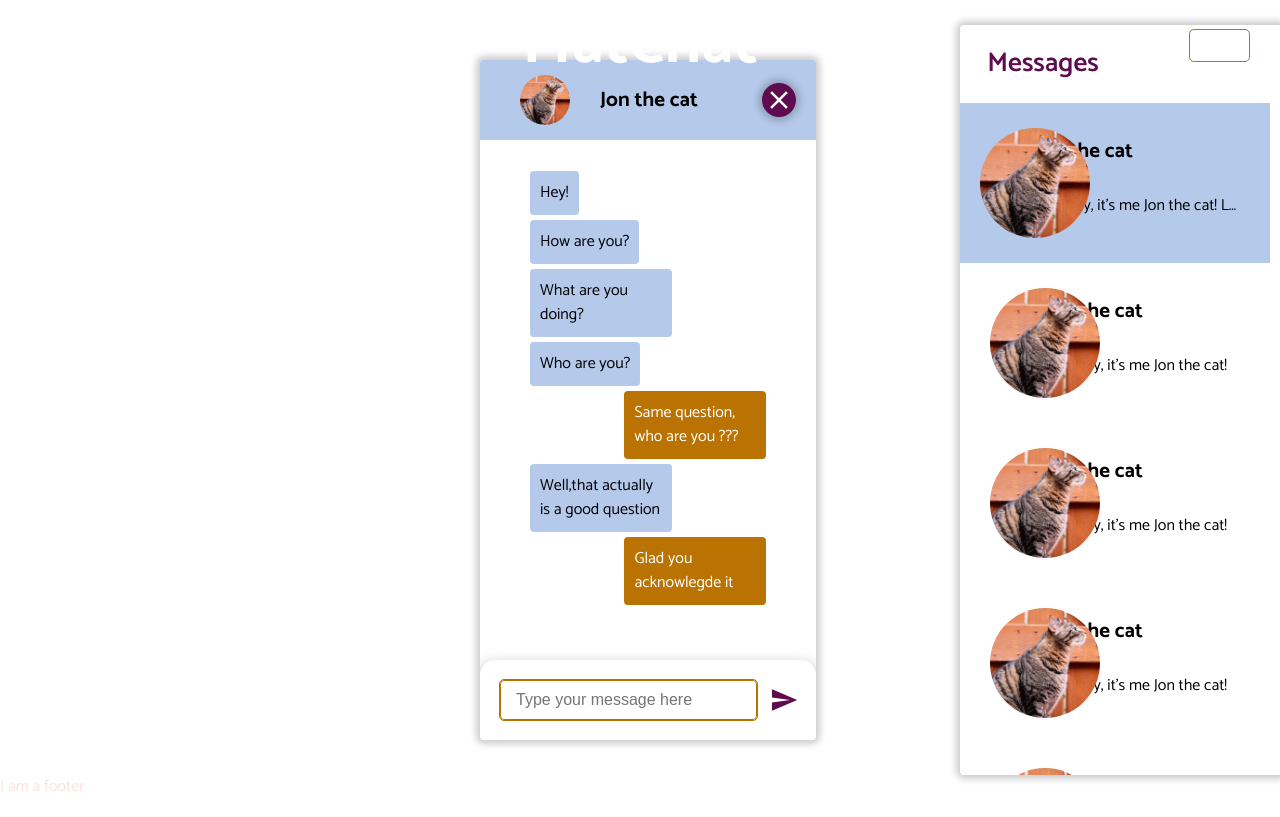
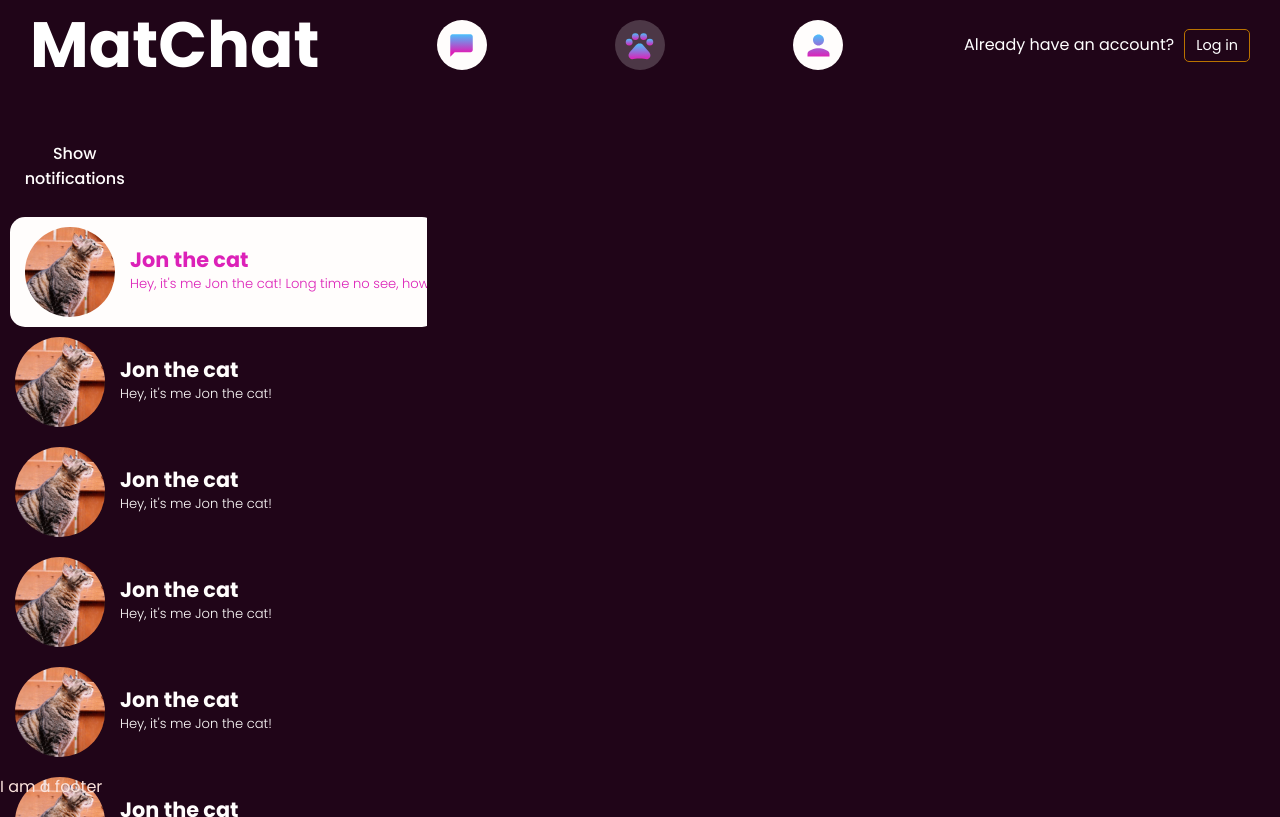
Before and after one commit to Snunesnk/Matcha, a React (Vite) app in the folder front/: page /dashboard/messages/1 in a window 1280 px wide. Built offline with nearby package versions, Linux system fonts and the light colour scheme; a web font is replaced by a local one.

Commit message:
Did some UI restyling

```diff
--- a/front/index.html
+++ b/front/index.html
@@ -3,6 +3,12 @@
     <head>
         <meta charset="UTF-8" />
         <link rel="icon" type="image/svg+xml" href="/vite.svg" />
+        <link rel="preconnect" href="https://fonts.googleapis.com" />
+        <link rel="preconnect" href="https://fonts.gstatic.com" crossorigin />
+        <link
+            href="https://fonts.googleapis.com/css2?family=Poppins:ital,wght@0,100;0,200;0,300;0,400;0,500;0,600;0,700;0,800;0,900;1,100;1,200;1,300;1,400;1,500;1,600;1,700;1,800;1,900&display=swap"
+            rel="stylesheet"
+        />
         <meta name="viewport" content="width=device-width, initial-scale=1.0" />
         <title>MatChat</title>
     </head>
--- a/front/src/Components/ChatList/index.css
+++ /dev/null
@@ -1,82 +0,0 @@
-#chat_list {
-    box-shadow: 0 0 7px 4px rgb(0 0 0 / 20%);
-    border-top-left-radius: 4px;
-    border-bottom-left-radius: 4px;
-    background-color: white;
-    overflow: hidden;
-    height: 750px;
-}
-
-.chat {
-    height: 750px;
-}
-
-#chat_list_title {
-    font-size: 1.7em;
-    font-weight: 600;
-    color: #5e0b4f;
-    width: 100%;
-    padding: 1em;
-}
-
-#chat_display_container {
-    overflow: auto;
-}
-
-.chat_message_container {
-    padding: 10px;
-    transition: all 200ms ease-out;
-}
-
-.chat_message_container.chat_active,
-.chat_message_container:hover {
-    transition: all 200ms ease-out;
-    cursor: pointer;
-    margin-left: -10px;
-}
-
-.chat_message_container:hover {
-    background-color: rgba(94, 11, 79, 0.28);
-}
-
-.chat_message_container.chat_active {
-    background-color: #b5c9ea;
-}
-
-.chat_img_container {
-    border-radius: 50%;
-    height: 110px;
-    width: 110px;
-    overflow: hidden;
-    display: flex;
-    align-items: center;
-    justify-content: center;
-    margin: 15px 30px 15px 20px !important;
-}
-
-.chat_img_container img {
-    width: 100%;
-    transform: scale(1.35);
-}
-
-.chat_username_message_container {
-    display: flex;
-    flex-direction: column !important;
-    justify-content: space-around;
-    padding-top: 10px;
-    padding-bottom: 20px;
-}
-
-.chat_username {
-    width: 100%;
-    font-size: 1.3em;
-    font-weight: 700;
-}
-
-.chat_last_message {
-    width: 100%;
-    white-space: nowrap;
-    overflow: hidden;
-    text-overflow: ellipsis;
-    margin-left: 30px;
-}
--- /dev/null
+++ b/front/src/Components/Message/Message.css
@@ -0,0 +1,70 @@
+.chat_message_container {
+    padding: 10px 0;
+    transition: all 200ms ease-out;
+    display: flex;
+    flex-direction: column;
+    border-radius: 15px;
+}
+
+.chat_message_container:hover {
+    background-color: #4c3746;
+}
+
+.chat_message_container.chat_active {
+    background-color: #fffdfc;
+    color: #dc21b8;
+}
+
+.chat_message_container.chat_active,
+.chat_message_container:hover {
+    transition: all 200ms ease-out;
+    cursor: pointer;
+    margin-left: 10px;
+}
+
+.chat_img_container {
+    height: 90px;
+    min-height: 90px;
+    width: 90px;
+    min-width: 90px;
+    border-radius: 50%;
+    overflow: hidden;
+    display: flex;
+    align-items: center;
+    justify-content: center;
+    margin-left: 15px;
+}
+
+.chat_img_container img {
+    width: 120px;
+}
+
+.chat-infos-container {
+    display: flex;
+    justify-content: left;
+    align-content: center;
+    margin-left: 15px;
+}
+
+.chat_username_message_container {
+    display: flex;
+    flex-direction: column !important;
+    justify-content: space-around;
+    padding-top: 10px;
+    padding-bottom: 20px;
+}
+
+.chat_username {
+    width: 100%;
+    font-size: 1.3em;
+    font-weight: 700;
+}
+
+.chat_last_message {
+    width: 100%;
+    white-space: nowrap;
+    overflow: hidden;
+    text-overflow: ellipsis;
+    font-size: 0.82em;
+    font-weight: 300;
+}
--- /dev/null
+++ b/front/src/Components/Message/Message.jsx
@@ -0,0 +1,41 @@
+import { Grid } from '@mui/material'
+import { useNavigate, useParams } from 'react-router-dom'
+import './Message.css'
+
+const Message = ({ message, showNotif }) => {
+    const navigate = useNavigate()
+    const params = useParams()
+
+    const navigateToConv = (id) => {
+        navigate('' + id)
+    }
+
+    return (
+        <Grid
+            item
+            xs={12}
+            className={
+                'chat_message_container' +
+                (params.id && params.id == message.id ? ' chat_active' : '')
+            }
+            onClick={() => {
+                navigateToConv(message.id)
+                showNotif(false)
+            }}
+        >
+            <div className="chat_img_container">
+                <img src={message.profile_pic}></img>
+            </div>
+            <Grid container className="chat-infos-container">
+                <Grid item xs={12}>
+                    <div className="chat_username">{message.username}</div>
+                </Grid>
+                <Grid item xs={12}>
+                    <div className="chat_last_message">{message.last_msg}</div>
+                </Grid>
+            </Grid>
+        </Grid>
+    )
+}
+
+export default Message
--- /dev/null
+++ b/front/src/Components/MessagesContainer/MessagesContainer.css
@@ -0,0 +1,59 @@
+#messages_component_container {
+    background-color: #200518;
+    color: #fffdfc;
+
+    /* Hide scrollbar for IE, Edge and Firefox */
+    -ms-overflow-style: none; /* IE and Edge */
+    scrollbar-width: none; /* Firefox */
+}
+
+.message-feed-selection-container {
+    display: flex;
+    align-items: center;
+    padding: 40px 0 15px 0;
+}
+
+/* Hide scrollbar for Chrome, Safari and Opera */
+#messages_component_container::-webkit-scrollbar {
+    display: none;
+}
+
+.messages-category-btn {
+    background-color: transparent;
+    color: #fffdfc;
+    border-radius: 30px;
+    width: 35%;
+    display: flex;
+    justify-content: center;
+    transition: all 200ms ease-out;
+}
+.messages-category-btn:not(.selected):hover {
+    background-color: #4c3746;
+    transition: all 200ms ease-out;
+}
+
+.messages-category-btn.selected {
+    background-color: #fffdfc;
+    color: #dc21b8;
+}
+
+.chat-category {
+    color: #fffdfc;
+    font-weight: 600;
+    margin-left: 15px;
+}
+
+#chat_display_container {
+    display: flex;
+    flex-direction: column;
+    height: 75vh;
+}
+
+#chat {
+    overflow: auto;
+    flex: 0 1 auto;
+    scrollbar-width: none;
+}
+#chat::-webkit-scrollbar {
+    display: none;
+}
--- a/front/src/Components/ChatList/index.jsx
+++ b/front/src/Components/MessagesContainer/MessagesContainer.jsx
@@ -1,65 +1,61 @@
 import { Grid } from '@mui/material'
-import React from 'react'
-import { useNavigate, useParams } from 'react-router-dom'
-import './index.css'
+import { useState } from 'react'
+import { useNavigate } from 'react-router-dom'
+import Message from '../Message/Message'
 
-const ChatList = () => {
+import './MessagesContainer.css'
+
+const MessagesContainer = () => {
+    const [showNotifications, setShowNotifications] = useState(false)
     const navigate = useNavigate()
-    const params = useParams()
-
-    const navigateToConv = (id) => {
-        navigate('messages/' + id)
-    }
 
     return (
-        <div id="chat_list">
-            <div id="chat_list_title">
-                <div>Messages</div>
-            </div>
-            <div id="chat_display_container">
-                <Grid container className="chat">
-                    {messages.map((message, i) => {
-                        return (
-                            <Grid
-                                container
-                                item
-                                xs={12}
+        <>
+            <Grid container id="messages_component_container">
+                <Grid item xs={4} id="chat_list_container">
+                    <div>
+                        <Grid
+                            item
+                            container
+                            xs={12}
+                            className="message-feed-selection-container"
+                        >
+                            <button
                                 className={
-                                    'chat_message_container' +
-                                    (params.id && params.id == message.id
-                                        ? ' chat_active'
-                                        : '')
+                                    'messages-category-btn' +
+                                    (showNotifications ? ' selected' : '')
                                 }
-                                key={i}
-                                onClick={() => navigateToConv(message.id)}
+                                onClick={() => {
+                                    setShowNotifications(true)
+                                    navigate(
+                                        '/dashboard/messages/notifications'
+                                    )
+                                }}
                             >
-                                <Grid item xs={3}>
-                                    <div className="chat_img_container">
-                                        <img src={message.profile_pic}></img>
-                                    </div>
-                                </Grid>
-                                <Grid
-                                    item
-                                    xs={7}
-                                    className="chat_username_message_container"
-                                >
-                                    <div className="chat_username">
-                                        {message.username}
-                                    </div>
-                                    <div className="chat_last_message">
-                                        {message.last_msg}
-                                    </div>
-                                </Grid>
+                                Show notifications
+                            </button>
+                        </Grid>
+                        <div id="chat_display_container">
+                            <Grid container id="chat">
+                                {messages.map((message, i) => {
+                                    return (
+                                        <Message
+                                            message={message}
+                                            key={i}
+                                            showNotif={setShowNotifications}
+                                        />
+                                    )
+                                })}
                             </Grid>
-                        )
-                    })}
+                        </div>
+                    </div>
                 </Grid>
-            </div>
-        </div>
+            </Grid>
+        </>
     )
 }
 
-export default ChatList
+export default MessagesContainer
 
 const messages = [
     {
--- a/front/src/Components/Navbar/Navbar.css
+++ b/front/src/Components/Navbar/Navbar.css
@@ -4,8 +4,6 @@
     transition: all 200ms;
     display: flex;
     align-items: center;
-    position: absolute;
-    top: 0;
 }
 
 #loggingBtnContainer {
@@ -40,3 +38,35 @@ button.btn-log-in {
     align-items: center;
     justify-content: right;
 }
+
+.navbar-menu-icon {
+    background-color: #fffdfc;
+    color: #dc21b8;
+    /* color: linear-gradient(90deg, #dc21b8 10%, #4ac0fc 100%); */
+    /* background: linear-gradient(90deg, #dc21b8 10%, #4ac0fc 100%); */
+    width: 50px;
+    height: 50px;
+    border-radius: 50%;
+    display: flex;
+    justify-content: center;
+    align-items: center;
+}
+
+.navbar-menu-icon:hover {
+    filter: brightness(0.8);
+    color: #dc21b8;
+}
+
+.navbar-menu-icon.selected {
+    background-color: #4c3746;
+    color: white;
+}
+
+.navbar-menu-icon.chat-icon svg {
+    font-size: 27px;
+}
+
+.navbar-menu-icon.pet-icon svg,
+.navbar-menu-icon.user-icon svg {
+    font-size: 33px;
+}
--- a/front/src/Components/Navbar/Navbar.jsx
+++ b/front/src/Components/Navbar/Navbar.jsx
@@ -1,22 +1,102 @@
-import React, { useEffect } from 'react'
+import React, { useState } from 'react'
 import { Link } from 'react-router-dom'
 import { Grid } from '@mui/material'
 import './Navbar.css'
 import { AlreadyHaveAccountBtn } from '../Button/Button'
 import { useSelector } from 'react-redux'
+import PetsIcon from '@mui/icons-material/Pets'
+import ChatBubbleIcon from '@mui/icons-material/ChatBubble'
+import PersonIcon from '@mui/icons-material/Person'
+
+const GradientMessageIcon = () => (
+    <>
+        <svg width={0} height={0}>
+            <linearGradient id="messagesColors" x1={1} y1={0} x2={1} y2={1}>
+                <stop offset={0} stopColor="#4ac0fc" />
+                <stop offset={0.8} stopColor="#dc21b8" />
+            </linearGradient>
+        </svg>
+        <ChatBubbleIcon sx={{ fill: 'url(#messagesColors)' }} />
+    </>
+)
+const GradientDashboardIcon = () => (
+    <>
+        <svg width={0} height={0}>
+            <linearGradient id="dashboardColors" x1={1} y1={0} x2={1} y2={1}>
+                <stop offset={0} stopColor="#4ac0fc" />
+                <stop offset={1.2} stopColor="#dc21b8" />
+            </linearGradient>
+        </svg>
+        <PetsIcon sx={{ fill: 'url(#dashboardColors)' }} />
+    </>
+)
+const GradientUserIcon = () => (
+    <>
+        <svg width={0} height={0}>
+            <linearGradient id="userColors" x1={1} y1={0} x2={1} y2={1}>
+                <stop offset={0} stopColor="#4ac0fc" />
+                <stop offset={1} stopColor="#dc21b8" />
+            </linearGradient>
+        </svg>
+        <PersonIcon sx={{ fill: 'url(#userColors)' }} />
+    </>
+)
+
+const MENU = {
+    chat: 0,
+    dashboard: 1,
+    userSettings: 2,
+}
 
 const Navbar = () => {
     const loggedIn = useSelector((state) => state.userState.userStatus.loggedIn)
+    const [selectedMenu, setSelectedMenu] = useState(1)
 
     return (
         <Grid container id="navbar" className="fw">
-            <Grid item xs={4} className="center"></Grid>
-            <Grid item xs={4} className="center">
+            <Grid item xs={4} display="flex" justifyContent="left">
                 <Link to="/">
                     <h1 className="navTitle fw">MatChat</h1>
                 </Link>
             </Grid>
-            <Grid item xs={4} className="center log-in-btn-container">
+            <Grid item xs={4} display="flex" justifyContent="space-between">
+                <Link
+                    to="/dashboard/messages"
+                    className={
+                        'navbar-menu-icon chat-icon' +
+                        (selectedMenu == MENU.chat ? ' selected' : '')
+                    }
+                    onClick={() => setSelectedMenu(MENU.chat)}
+                >
+                    <GradientMessageIcon />
+                </Link>
+                <Link
+                    to="/dashboard/"
+                    className={
+                        'navbar-menu-icon pet-icon' +
+                        (selectedMenu == MENU.dashboard ? ' selected' : '')
+                    }
+                    onClick={() => setSelectedMenu(MENU.dashboard)}
+                >
+                    <GradientDashboardIcon />
+                </Link>
+                <Link
+                    to="/dashboard/userSettings"
+                    className={
+                        'navbar-menu-icon user-icon' +
+                        (selectedMenu == MENU.userSettings ? ' selected' : '')
+                    }
+                    onClick={() => setSelectedMenu(MENU.userSettings)}
+                >
+                    <GradientUserIcon />
+                </Link>
+            </Grid>
+            <Grid
+                item
+                xs={4}
+                className="log-in-btn-container"
+                justifyContent="right"
+            >
                 {loggedIn == false && <AlreadyHaveAccountBtn />}
             </Grid>
         </Grid>
--- a/front/src/Pages/Dashboard/Dashboard.css
+++ b/front/src/Pages/Dashboard/Dashboard.css
@@ -1,10 +1,5 @@
 .dashboard_overview {
     width: 100%;
-    display: flex;
-    flex-direction: column;
-    flex-grow: 1;
-    align-items: center;
-    justify-content: center;
     color: black;
 }
 
@@ -20,4 +15,5 @@
     right: 0;
     bottom: 0;
     z-index: -1;
+    background-color: #200518;
 }
--- a/front/src/Pages/Dashboard/Dashboard.jsx
+++ b/front/src/Pages/Dashboard/Dashboard.jsx
@@ -1,8 +1,6 @@
 import React from 'react'
 import { Outlet, redirect, useLocation } from 'react-router-dom'
 import { Grid } from '@mui/material'
-import ChatList from '../../Components/ChatList/index'
-
 import './Dashboard.css'
 
 const Dashboard = () => {
@@ -12,10 +10,6 @@ const Dashboard = () => {
 
             <Grid container className="dashboard_container">
                 <Outlet />
-
-                <Grid item xs={3} id="chat_list_container">
-                    <ChatList />
-                </Grid>
             </Grid>
         </div>
     )
--- a/front/src/index.css
+++ b/front/src/index.css
@@ -26,7 +26,8 @@ html {
 
 body {
     /* font-family: 'Gantari'; */
-    font-family: 'Catamaran';
+    /* font-family: 'Catamaran'; */
+    font-family: 'Poppins';
     font-style: normal;
     color: #fbe3dd;
     width: 100%;
```
Also changed, not shown: front/src/Router/router.jsx (+9 -2 lines).
